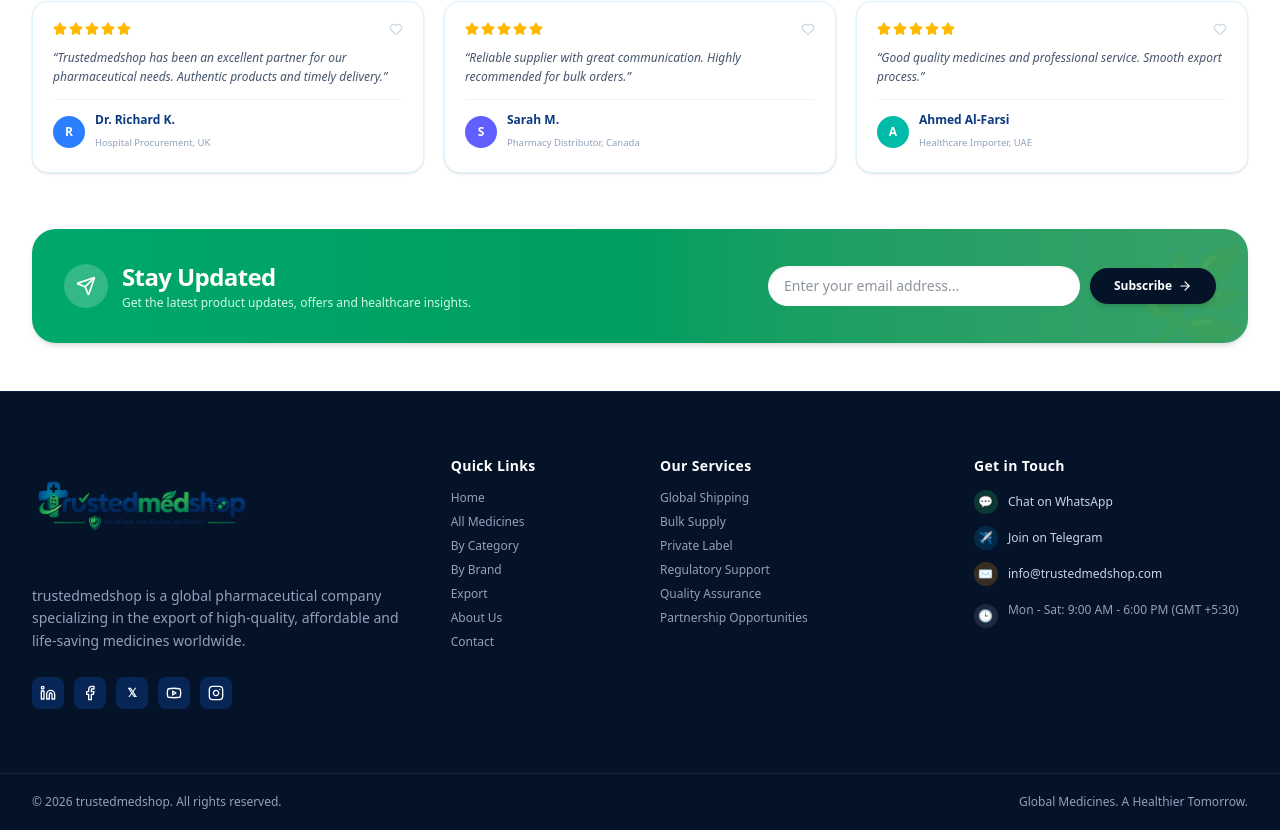
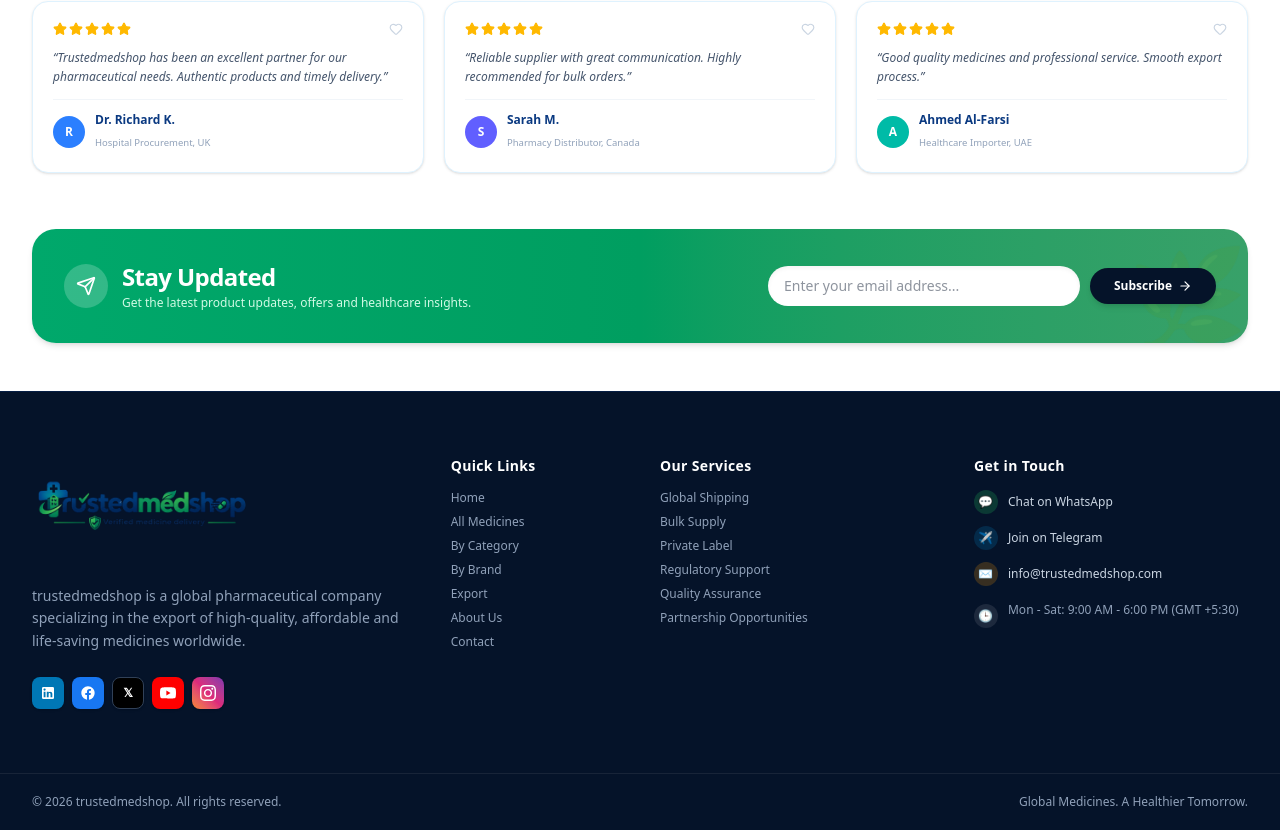
Before and after one commit to sangeetkukreja27-ux/medi_Santu, a Next.js app: page / in a window 1280 px wide. Shown: the part 2248-3078 px from the top of the page. Built offline with nearby package versions, Linux system fonts and the light colour scheme.

Commit message:
feat: exact color palette, mockup images, header and footer match

```diff
--- a/scripts/deploy_ssh.js
+++ b/scripts/deploy_ssh.js
@@ -5,10 +5,42 @@
 conn.on('ready', () => {
   console.log('SSH Connection :: ready');
   const cmd = `
-    echo "=== Fetching https://trustedmedshop.com/?v=2 CSS and JS links ==="
-    curl -s -k "https://trustedmedshop.com/?v=2" | grep -o '<link[^>]*>' || true
-    echo "=== Testing status of new CSS file ==="
-    curl -s -I -k "https://trustedmedshop.com/_next/static/css/32b5793f331197bc.css" | head -n 5
+    export PATH=/opt/alt/alt-nodejs22/root/usr/bin:$PATH
+    export NEXT_CPU_NUM=1
+
+    echo "=== 1. Pulling latest code in last-source ==="
+    cd /home/u743928828/domains/trustedmedshop.com/hbuilds/last-source/
+    git fetch origin main
+    git checkout main
+    git reset --hard origin/main
+    git log -n 1 --oneline
+
+    echo "=== 2. Building Next.js Webpack ==="
+    NEXT_CPU_NUM=1 npm run build
+
+    echo "=== 3. Syncing build files into active version ==="
+    CURRENT_NODEJS=$(readlink -f /home/u743928828/domains/trustedmedshop.com/hbuilds/current)/nodejs
+    echo "Target nodejs folder: $CURRENT_NODEJS"
+
+    cp -rf .next "$CURRENT_NODEJS/"
+    cp -rf public "$CURRENT_NODEJS/"
+    cp -rf src "$CURRENT_NODEJS/"
+    cp -f next.config.mjs "$CURRENT_NODEJS/"
+    cp -f package.json "$CURRENT_NODEJS/"
+
+    # Also copy static assets to public_html for direct serving
+    mkdir -p /home/u743928828/domains/trustedmedshop.com/public_html/_next/static
+    cp -rf .next/static/* /home/u743928828/domains/trustedmedshop.com/public_html/_next/static/ 2>/dev/null || true
+    cp -rf public/* /home/u743928828/domains/trustedmedshop.com/public_html/ 2>/dev/null || true
+
+    echo "=== 4. Triggering LiteSpeed Node restart ==="
+    mkdir -p /home/u743928828/domains/trustedmedshop.com/public_html/tmp
+    touch /home/u743928828/domains/trustedmedshop.com/public_html/tmp/restart.txt
+    mkdir -p "$CURRENT_NODEJS/tmp"
+    touch "$CURRENT_NODEJS/tmp/restart.txt"
+    pkill -9 -f "trustedmedshop" || true
+
+    echo "=== ALL DONE SUCCESSFULLY ==="
   `;
 
   conn.exec(cmd, (err, stream) => {
--- a/src/components/Footer.tsx
+++ b/src/components/Footer.tsx
@@ -2,17 +2,6 @@
 
 import React from "react";
 import Link from "next/link";
-import {
-  Mail,
-  MapPin,
-  Clock,
-  Send,
-  Linkedin,
-  Facebook,
-  Twitter,
-  Youtube,
-  Instagram
-} from "lucide-react";
 
 export const Footer: React.FC = () => {
   const [siteLogo, setSiteLogo] = React.useState<string>("");
@@ -66,22 +55,35 @@
             trustedmedshop is a global pharmaceutical company specializing in the export of high-quality, affordable and life-saving medicines worldwide.
           </p>
 
-          {/* Social Icons */}
-          <div className="flex items-center gap-2.5 mt-2">
-            <a href="#" className="w-8 h-8 rounded-lg bg-[#0A3981]/50 hover:bg-[#00A86B] text-white flex items-center justify-center transition-colors">
-              <Linkedin className="w-4 h-4" />
+          {/* Social Icons matching mockup */}
+          <div className="flex items-center gap-2 mt-2">
+            {/* LinkedIn */}
+            <a href="#" className="w-8 h-8 rounded-lg bg-[#0077B5] hover:opacity-90 text-white flex items-center justify-center transition-all shadow-sm" title="LinkedIn">
+              <svg className="w-4 h-4 fill-current" viewBox="0 0 24 24">
+                <path d="M19 3a2 2 0 0 1 2 2v14a2 2 0 0 1-2 2H5a2 2 0 0 1-2-2V5a2 2 0 0 1 2-2h14m-.5 15.5v-5.3a3.26 3.26 0 0 0-3.26-3.26c-.85 0-1.84.52-2.28 1.3v-1.11h-2.79v8.37h2.79v-4.93c0-.77.62-1.4 1.39-1.4a1.4 1.4 0 0 1 1.4 1.4v4.93h2.75M6.88 8.56a1.68 1.68 0 0 0 1.68-1.68c0-.93-.75-1.69-1.68-1.69a1.69 1.69 0 0 0-1.69 1.69c0 .93.76 1.68 1.69 1.68m1.39 9.94v-8.37H5.5v8.37h2.77z"/>
+              </svg>
             </a>
-            <a href="#" className="w-8 h-8 rounded-lg bg-[#0A3981]/50 hover:bg-[#00A86B] text-white flex items-center justify-center transition-colors">
-              <Facebook className="w-4 h-4" />
+            {/* Facebook */}
+            <a href="#" className="w-8 h-8 rounded-lg bg-[#1877F2] hover:opacity-90 text-white flex items-center justify-center transition-all shadow-sm" title="Facebook">
+              <svg className="w-4 h-4 fill-current" viewBox="0 0 24 24">
+                <path d="M12 2.04c-5.5 0-10 4.49-10 10.02 0 5 3.66 9.15 8.44 9.9v-7H7.9v-2.9h2.54V9.85c0-2.51 1.49-3.89 3.78-3.89 1.09 0 2.23.19 2.23.19v2.47h-1.26c-1.24 0-1.63.77-1.63 1.56v1.88h2.78l-.45 2.9h-2.33v7a10 10 0 0 0 8.44-9.9c0-5.53-4.5-10.02-10-10.02z"/>
+              </svg>
             </a>
-            <a href="#" className="w-8 h-8 rounded-lg bg-[#0A3981]/50 hover:bg-[#00A86B] text-white flex items-center justify-center transition-colors">
+            {/* X / Twitter */}
+            <a href="#" className="w-8 h-8 rounded-lg bg-[#000000] hover:opacity-90 text-white flex items-center justify-center transition-all shadow-sm border border-slate-700" title="X">
               <span className="font-bold text-xs">𝕏</span>
             </a>
-            <a href="#" className="w-8 h-8 rounded-lg bg-[#0A3981]/50 hover:bg-[#00A86B] text-white flex items-center justify-center transition-colors">
-              <Youtube className="w-4 h-4" />
+            {/* YouTube */}
+            <a href="#" className="w-8 h-8 rounded-lg bg-[#FF0000] hover:opacity-90 text-white flex items-center justify-center transition-all shadow-sm" title="YouTube">
+              <svg className="w-4 h-4 fill-current" viewBox="0 0 24 24">
+                <path d="M23.498 6.186a3.016 3.016 0 0 0-2.122-2.136C19.505 3.545 12 3.545 12 3.545s-7.505 0-9.377.505A3.017 3.017 0 0 0 .502 6.186C0 8.07 0 12 0 12s0 3.93.502 5.814a3.016 3.016 0 0 0 2.122 2.136c1.871.505 9.376.505 9.376.505s7.505 0 9.377-.505a3.015 3.015 0 0 0 2.122-2.136C24 15.93 24 12 24 12s0-3.93-.502-5.814zM9.545 15.568V8.432L15.818 12l-6.273 3.568z"/>
+              </svg>
             </a>
-            <a href="#" className="w-8 h-8 rounded-lg bg-[#0A3981]/50 hover:bg-[#00A86B] text-white flex items-center justify-center transition-colors">
-              <Instagram className="w-4 h-4" />
+            {/* Instagram */}
+            <a href="#" className="w-8 h-8 rounded-lg bg-gradient-to-tr from-[#F58529] via-[#DD2A7B] to-[#8134AF] hover:opacity-90 text-white flex items-center justify-center transition-all shadow-sm" title="Instagram">
+              <svg className="w-4 h-4 fill-current" viewBox="0 0 24 24">
+                <path d="M12 2.163c3.204 0 3.584.012 4.85.07 3.252.148 4.771 1.691 4.919 4.919.058 1.265.069 1.645.069 4.849 0 3.205-.012 3.584-.069 4.849-.149 3.225-1.664 4.771-4.919 4.919-1.266.058-1.644.07-4.85.07-3.204 0-3.584-.012-4.849-.07-3.26-.149-4.771-1.699-4.919-4.92-.058-1.265-.07-1.644-.07-4.849 0-3.204.013-3.583.07-4.849.149-3.227 1.664-4.771 4.919-4.919 1.266-.057 1.645-.069 4.849-.069zm0-2.163c-3.259 0-3.667.014-4.947.072-4.358.2-6.78 2.618-6.98 6.98-.059 1.281-.073 1.689-.073 4.948 0 3.259.014 3.668.072 4.948.2 4.358 2.618 6.78 6.98 6.98 1.281.058 1.689.072 4.948.072 3.259 0 3.668-.014 4.948-.072 4.354-.2 6.782-2.618 6.979-6.98.059-1.28.073-1.689.073-4.948 0-3.259-.014-3.667-.072-4.947-.196-4.354-2.617-6.78-6.979-6.98-1.281-.059-1.69-.073-4.949-.073zm0 5.838c-3.403 0-6.162 2.759-6.162 6.162s2.759 6.163 6.162 6.163 6.162-2.759 6.162-6.163c0-3.403-2.759-6.162-6.162-6.162zm0 10.162c-2.209 0-4-1.79-4-4 0-2.209 1.791-4 4-4s4 1.791 4 4c0 2.21-1.791 4-4 4zm6.406-11.845c-.796 0-1.441.645-1.441 1.44s.645 1.44 1.441 1.44c.795 0 1.439-.645 1.439-1.44s-.644-1.44-1.439-1.44z"/>
+              </svg>
             </a>
           </div>
         </div>
```
